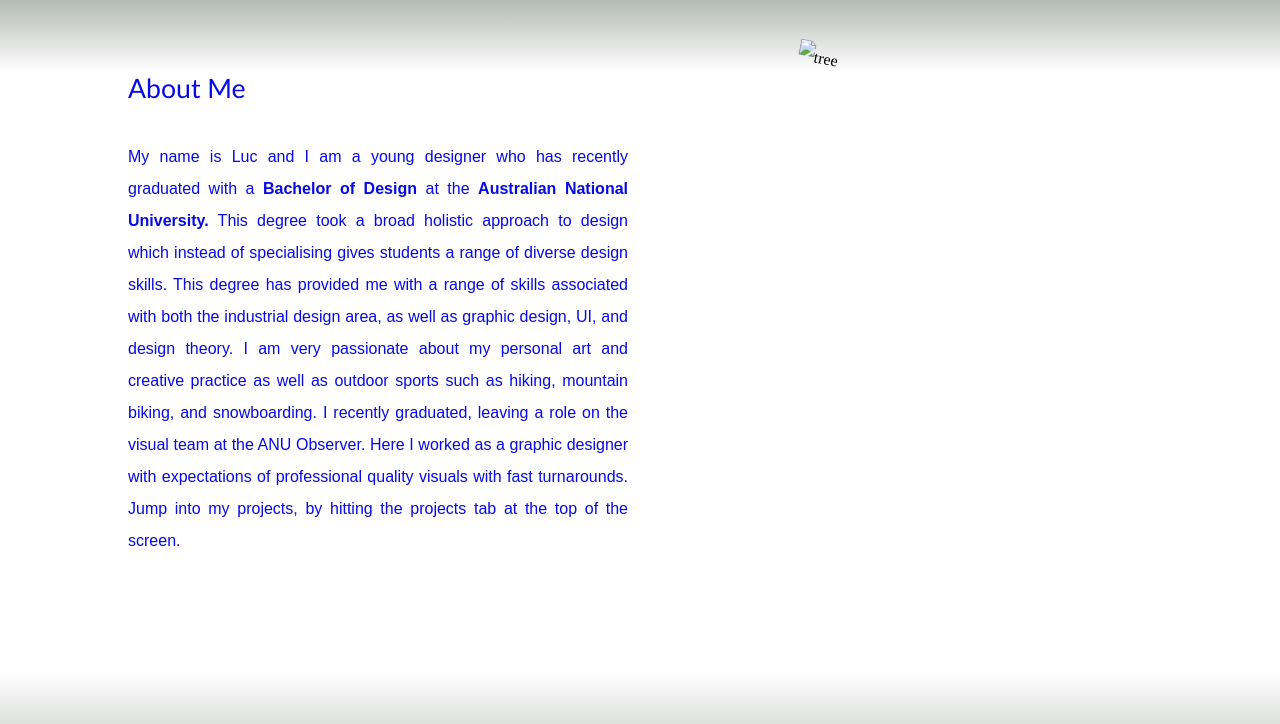
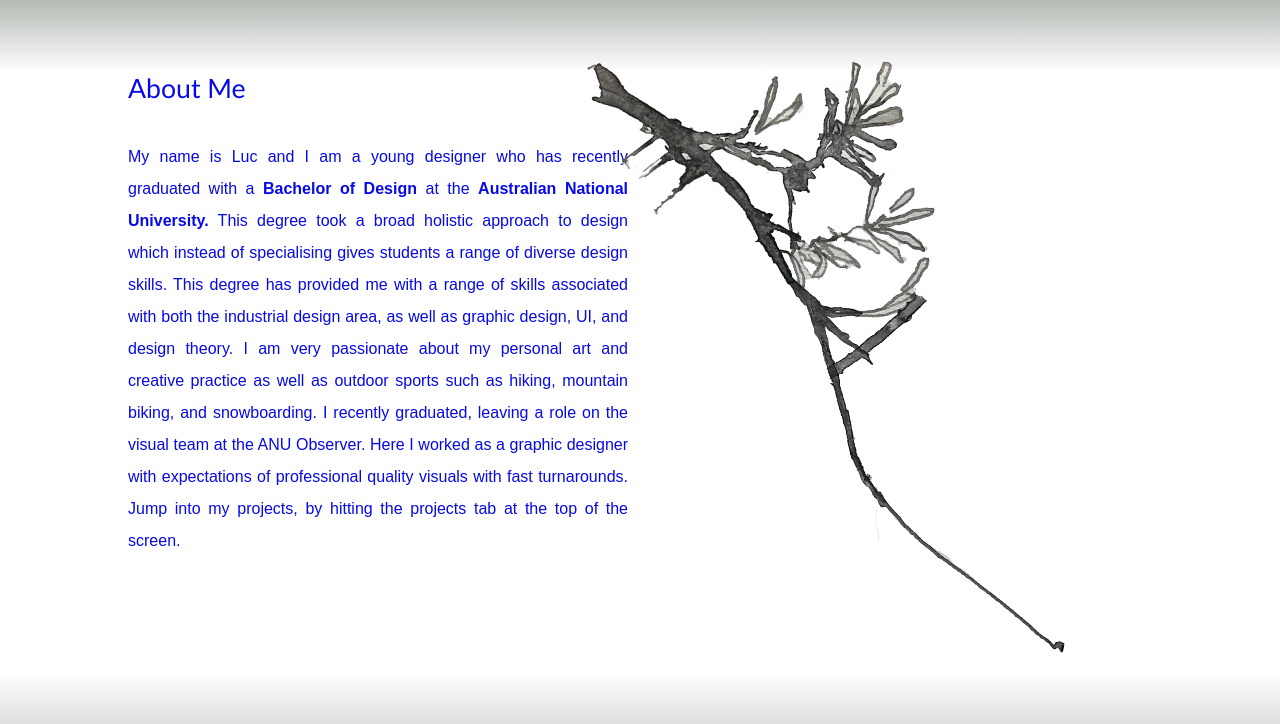
Before and after one commit to Lucmattiske/lucsweb, a plain HTML site: page index.html in a window 1280 px wide. Shown: the part 107-831 px from the top of the page. Drawn offline with Linux system fonts and the light colour scheme.

Commit message:
Update index.html

```diff
--- a/index.html
+++ b/index.html
@@ -60,7 +60,7 @@
 
         </div>
         <div class="wrap">
-            <img class="star" src="images/IMG2_1170.png" alt="tree">
+            <img class="star" src="image/IMG2_1170.png" alt="tree">
         </div>
     </div>
 
```
